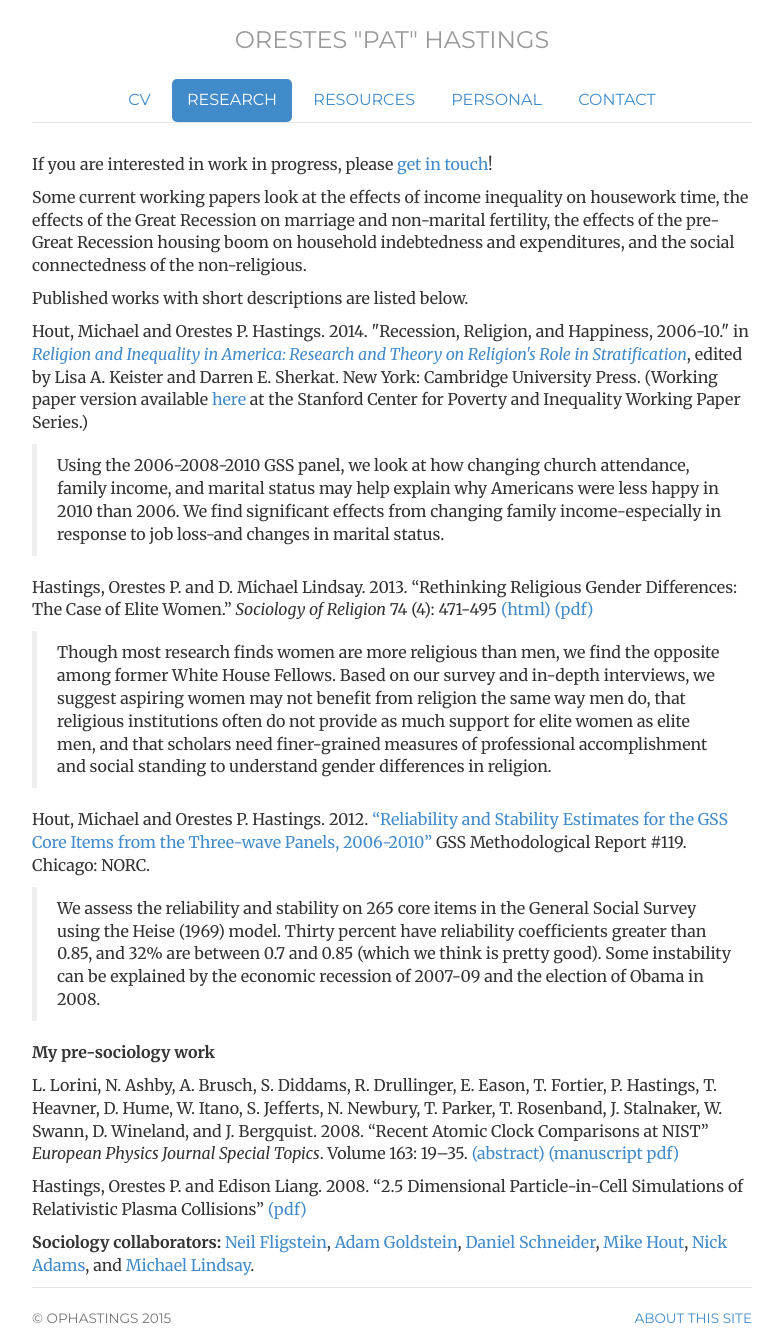
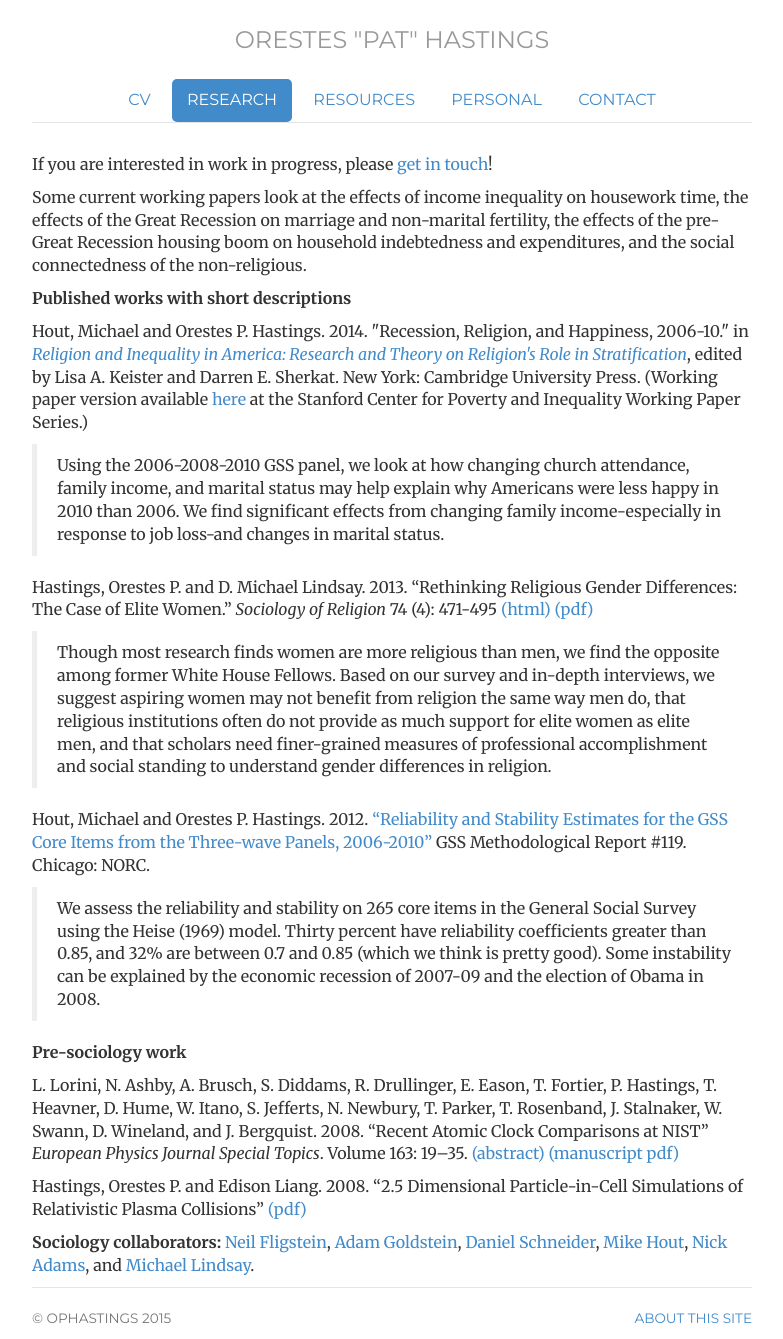
Before and after one commit to ophastings/ophastings.github.io, a Jekyll site: the page built from research/index.html, in a window 1280 px wide. Shown: the whole page, without its empty margins (248-1031 px from the left). Built offline with Jekyll 4.4.1, drawn with Linux system fonts in a browser that asks for light colours; comment, search, counter and statistics services are not loaded.

Commit message:
Update index.html

```diff
--- a/research/index.html
+++ b/research/index.html
@@ -16,7 +16,7 @@ the effects of the Great Recession on marriage and non-marital fertility,
 the effects of the pre-Great Recession housing boom on
 household indebtedness and expenditures, and the social connectedness of the non-religious.</p>
 
-<p>Published works with short descriptions are listed below.</p>
+<p><b>Published works with short descriptions</b></p>
 
 <p> Hout, Michael and Orestes P. Hastings. 2014. "Recession, Religion, and Happiness, 2006-10." in <i><a title="http://www.cambridge.org/us/academic/subjects/sociology/sociology-religion/religion-and-inequality-america-research-and-theory-religions-role-stratification" href="http://www.cambridge.org/us/academic/subjects/sociology/sociology-religion/religion-and-inequality-america-research-and-theory-religions-role-stratification">Religion and Inequality in America: Research and Theory on Religion's Role in Stratification</a></i>, edited by Lisa A. Keister and Darren E. Sherkat. New York: Cambridge University Press. (Working paper version available <a title="http://www.stanford.edu/group/scspi/_media/working_papers/hout-hastings_recession-religion-happiness.pdf" href="http://www.stanford.edu/group/scspi/_media/working_papers/hout-hastings_recession-religion-happiness.pdf">here</a> at the Stanford Center for Poverty and Inequality Working Paper Series.) </p>
 <blockquote><span>Using the 2006-2008-2010 GSS panel, we look at how changing church attendance, family income, and marital status may help explain why Americans were less happy in 2010 than 2006. We find significant effects from changing family income-especially in response to job loss-and changes in marital status. </span></blockquote>
@@ -27,7 +27,7 @@ household indebtedness and expenditures, and the social connectedness of the non
 <p> Hout, Michael and Orestes P. Hastings. 2012. <a title="http://publicdata.norc.org:41000/gss/documents//MTRT/MR119.pdf" href="http://publicdata.norc.org:41000/gss/documents//MTRT/MR119.pdf">“Reliability and Stability Estimates for the GSS Core Items from the Three-wave Panels, 2006-2010”</a> GSS Methodological Report #119. Chicago: NORC. </p>
 <blockquote><span>We assess the reliability and stability on 265 core items in the General Social Survey using the Heise (1969) model. Thirty percent have reliability coefficients greater than 0.85, and 32% are between 0.7 and 0.85 (which we think is pretty good). Some instability can be explained by the economic recession of 2007-09 and the election of Obama in 2008.</span></blockquote>
 
-<p><b>My pre-sociology work</b></p>
+<p><b>Pre-sociology work</b></p>
 
 <p>L. Lorini, N. Ashby, A. Brusch, S. Diddams, R. Drullinger, E. Eason, T. Fortier, P. Hastings, T. Heavner, D. Hume, W. Itano, S. Jefferts, N. Newbury, T. Parker, T. Rosenband, J. Stalnaker, W. Swann, D. Wineland, and J. Bergquist. 2008. “Recent Atomic Clock Comparisons at NIST” <i>European Physics Journal Special Topics</i>. Volume 163: 19–35.
 <a href="http://www.nist.gov/manuscript-publication-search.cfm?pub_id=842476">(abstract)</a> <a href=" http://tf.boulder.nist.gov/general/pdf/2295.pdf">(manuscript pdf)</a></p>
```
